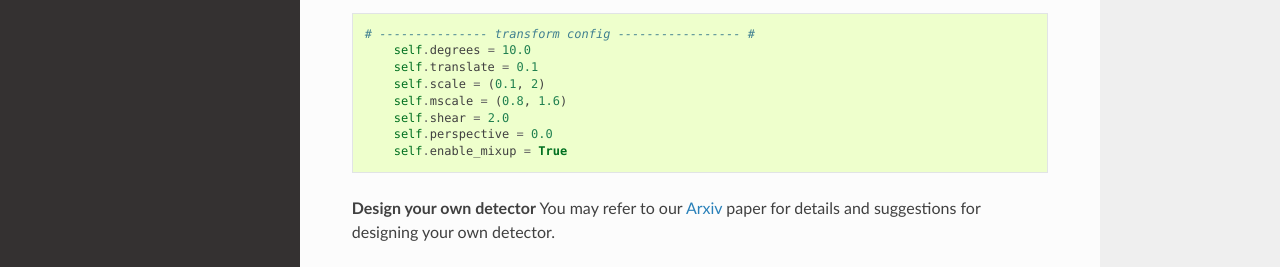
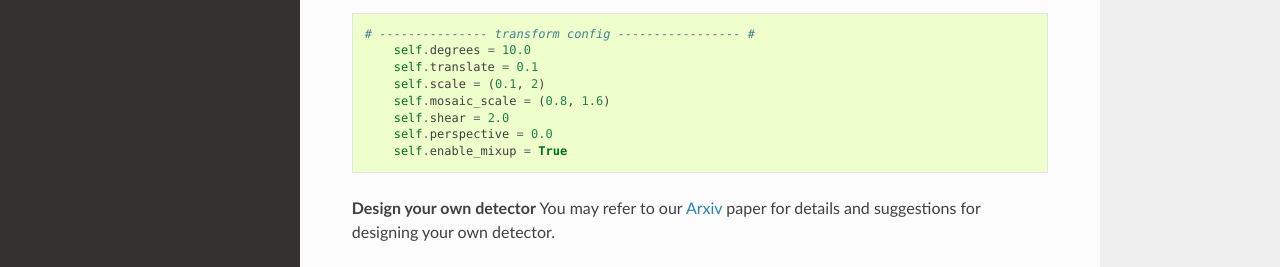
Before and after one commit to mybloodstone/YOLOX, a Sphinx documentation site: the page built from docs/train_custom_data.md, in a window 1280 px wide and 900 px high, scrolled down 2923 px. Shown: the part 466-733 px from the top of the window. Built offline with Sphinx 7.4.7 and the Read the Docs theme 2.0.0, drawn with Linux system fonts in a browser that asks for light colours.

Commit message:
fix (docs) train_custom_data: mscale -> mosaic_scale (#693)

```diff
--- a/docs/train_custom_data.md
+++ b/docs/train_custom_data.md
@@ -122,7 +122,7 @@ Generally, for small models, you should weak the aug, while for large models or
     self.degrees = 10.0
     self.translate = 0.1
     self.scale = (0.1, 2)
-    self.mscale = (0.8, 1.6)
+    self.mosaic_scale = (0.8, 1.6)
     self.shear = 2.0
     self.perspective = 0.0
     self.enable_mixup = True
```
